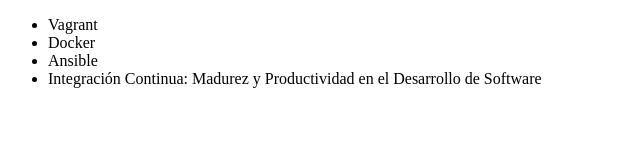
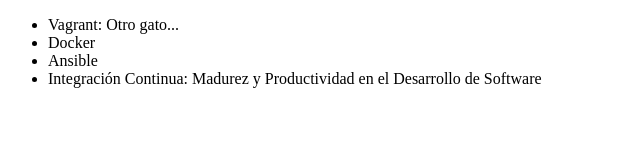
Before and after one commit to raukam/alura-git, a plain HTML site: page index.html in a window 1280 px wide. Shown: the full height of the page, 0-640 px from the left. Drawn offline with Linux system fonts and the light colour scheme.

Commit message:
corrigiendo curso de vagrant: otro gato

```diff
--- a/index.html
+++ b/index.html
@@ -6,7 +6,7 @@
 </head>
 <body>
      <ul>
-         <li> Vagrant </li>
+         <li> Vagrant: Otro gato... </li>
          <li> Docker </li>
          <li> Ansible </li>
          <li> Integración Continua: Madurez y Productividad en el Desarrollo de Software</li>
```
